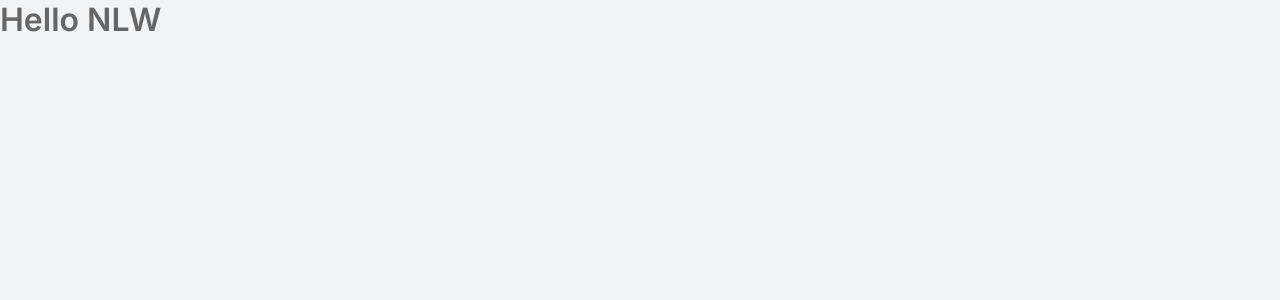
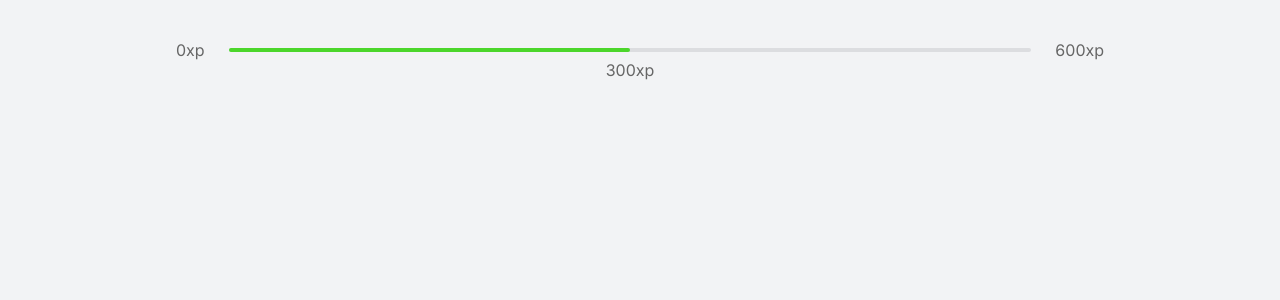
Before and after one commit to Talaric0/take-a-walk, a React (Create React App) app: page / in a window 1280 px wide. Shown: the top 300 px of the page. Built offline with nearby package versions, Linux system fonts and the light colour scheme.

Commit message:
experience bar component, styling
Signed-off-by: bruno talarico <bruno.talarico@gmail.com>

```diff
--- a/src/App.tsx
+++ b/src/App.tsx
@@ -1,7 +1,12 @@
 import "./styles/global.css";
+import ExperienceBar from "./components/ExperienceBar";
 
 function App() {
-  return <h1>Hello NLW</h1>;
+  return (
+    <div className="container">
+      <ExperienceBar />
+    </div>
+  );
 }
 
 export default App;
--- /dev/null
+++ b/src/components/ExperienceBar.tsx
@@ -0,0 +1,17 @@
+import React from "react";
+
+export default function ExperienceBar() {
+  return (
+    <header className="experience-bar">
+      <span>0xp</span>
+      <div>
+        <div style={{ width: "50%" }}></div>
+
+        <span className="current-experience" style={{ left: "50%" }}>
+          300xp
+        </span>
+      </div>
+      <span>600xp</span>
+    </header>
+  );
+}
--- a/src/styles/global.css
+++ b/src/styles/global.css
@@ -20,6 +20,18 @@
   cursor: pointer;
 }
 
+@media (max-width: 1080px) {
+  html {
+    font-size: 93.75%;
+  }
+}
+
+@media (max-width: 728px) {
+  html {
+    font-size: 87.5%;
+  }
+}
+
 a {
   color: inherit;
   text-decoration: none;
@@ -38,3 +50,43 @@
   --blue-dark: #4953b8;
   --blue-twitter: #2aa9e0;
 }
+
+.container {
+  height: 100vh;
+  max-width: 992px;
+  margin: 0 auto;
+  padding: 2.5rem 2rem;
+  display: flex;
+  flex-direction: column;
+}
+
+/* XPbar */
+.experience-bar {
+  display: flex;
+  align-items: center;
+}
+
+.experience-bar span {
+  font-size: 1rem;
+}
+
+.experience-bar > div {
+  flex: 1;
+  height: 4px;
+  border-radius: 4px;
+  background: var(--gray-line);
+  margin: 0 1.5rem;
+  position: relative;
+}
+
+.experience-bar > div > div {
+  height: 4px;
+  border-radius: 4px;
+  background: var(--green);
+}
+
+.experience-bar > div > span.current-experience {
+  position: absolute;
+  top: 12px;
+  transform: translateX(-50%);
+}
```
